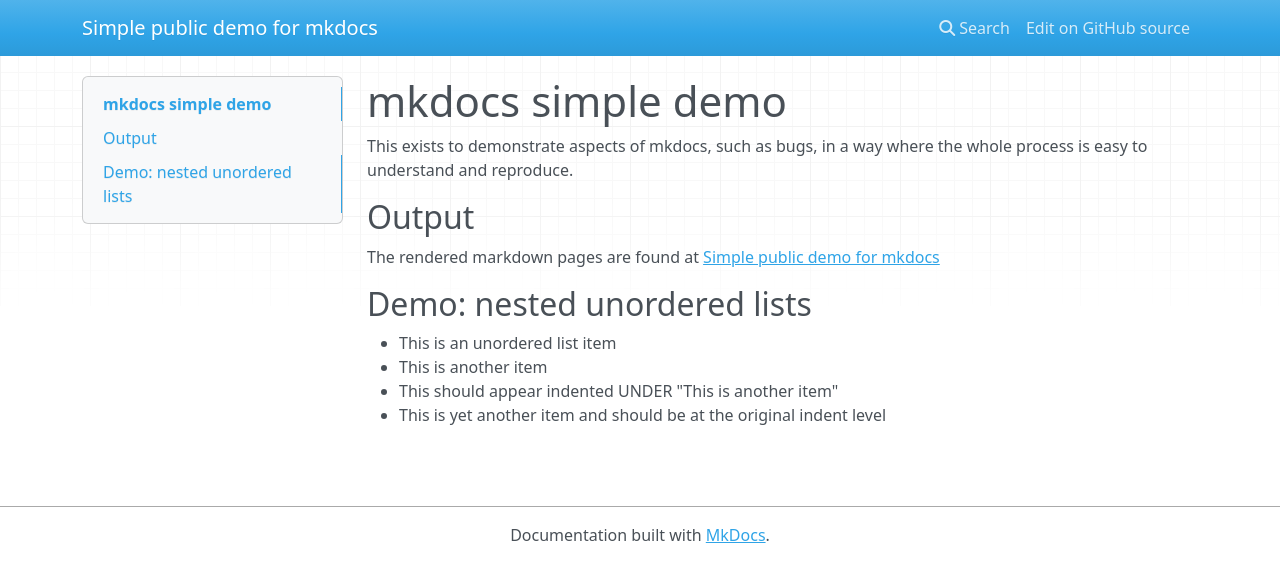
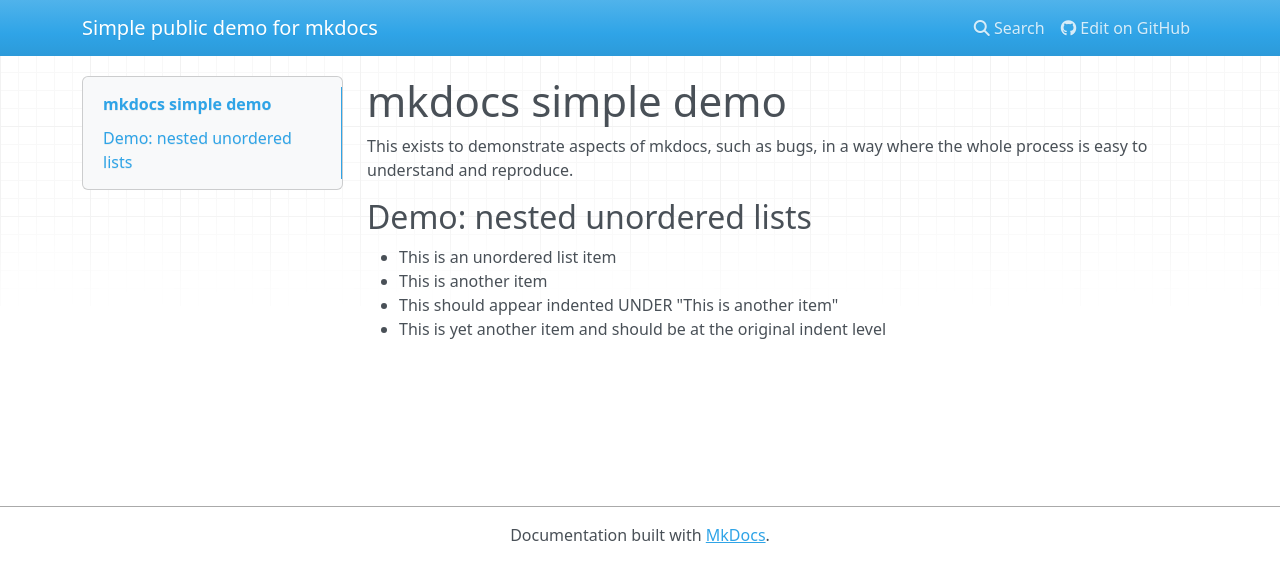
Before and after one commit to sbonds/mkdocs-simple-demo, an MkDocs documentation site: the page built from docs/index.md, in a window 1280 px wide. Shown: the top 582 px of the page. Built offline with MkDocs 1.6.1, drawn with Linux system fonts in a browser that asks for light colours; nearby versions of some CDN libraries.

Commit message:
Page link makes more sense in README
Since if you could see the index.html you probably already found the page link. :-)

```diff
--- a/docs/index.md
+++ b/docs/index.md
@@ -1,10 +1,6 @@
 # mkdocs simple demo
 
 This exists to demonstrate aspects of mkdocs, such as bugs, in a way where the whole process is easy to understand and reproduce.
-
-## Output
-
-The rendered markdown pages are found at [Simple public demo for mkdocs](https://sbonds.github.io/mkdocs-simple-demo/)
 
 ## Demo: nested unordered lists
 
--- a/mkdocs.yml
+++ b/mkdocs.yml
@@ -9,7 +9,7 @@
   feature:
     tabs: true
 repo_url: https://github.com/sbonds/mkdocs-simple-demo
-repo_name: 'GitHub source'
+repo_name: 'GitHub'
 edit_uri: tree/master/docs/
 extra:
   contact:
```
Also changed, not shown: README.md (+4 -0 lines).
